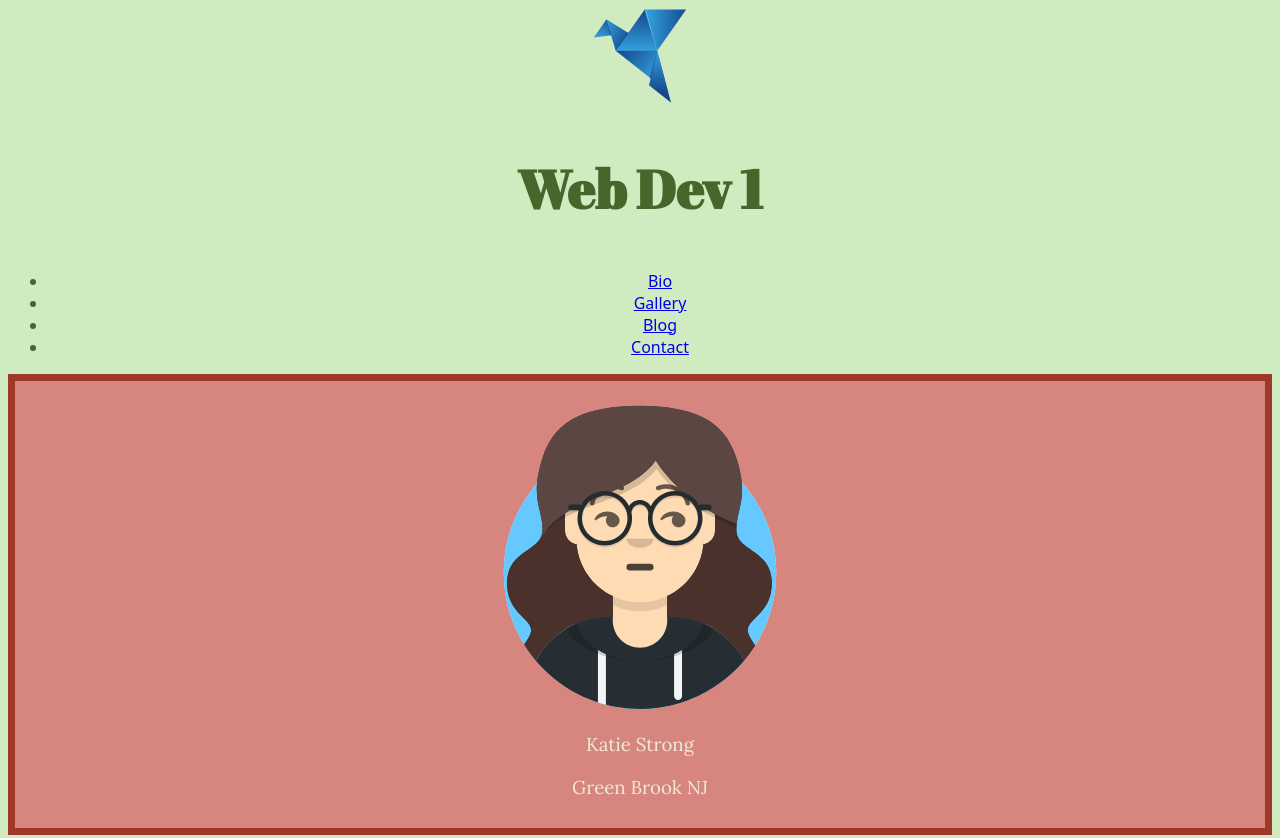
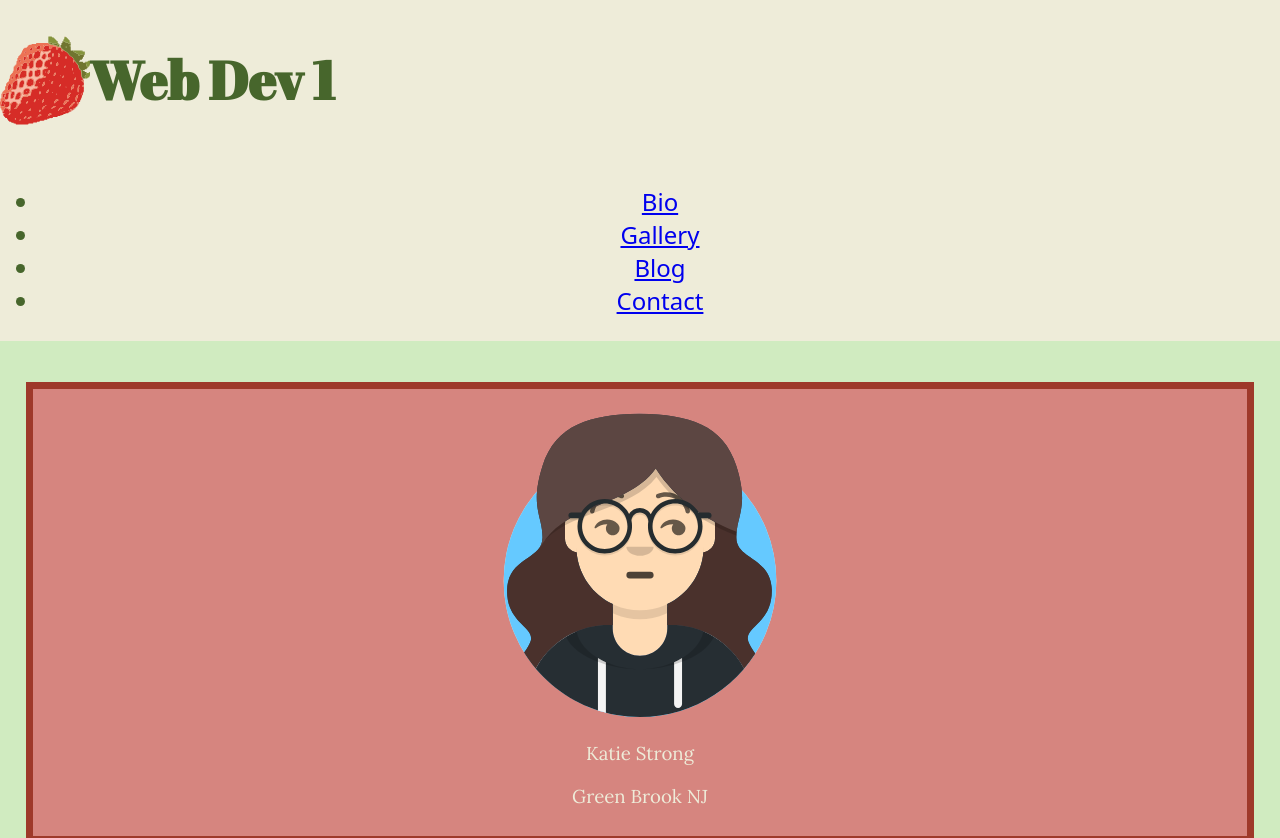
Before and after one commit to RVCC-IDMX/about-me-Trenchcoat7, a plain HTML site: page index.html in a window 1280 px wide. Shown: the top 838 px of the page. Drawn offline with Linux system fonts and the light colour scheme.

Commit message:
bunch of image changes lol

```diff
--- a/index.html
+++ b/index.html
@@ -17,6 +17,7 @@
         rel="stylesheet">
 
     <link href="css/style.css" rel="stylesheet">
+    <link href="css/nav.css" rel="stylesheet">
 
 </head>
 
@@ -25,13 +26,13 @@
     <header>
 
 
-        <nav class="header">
+        <nav class="navbar">
             <div class="logo">
-                <img src="img/logo-96X96.svg" alt="blue origami bird logo">
+                <img src="img/strawberry.svg" class="log-img" alt="strawberry">
                 <h1>Web Dev 1</h1>
             </div>
 
-            <div class="navbar-link">
+            <div class="navbar-links">
                 <ul>
 
                     <li><a href=#bio>Bio</a></li>
```
Also changed, not shown: img/logo-96X96.svg (deleted), img/strawberry.png (added), img/strawberry.svg (added).
